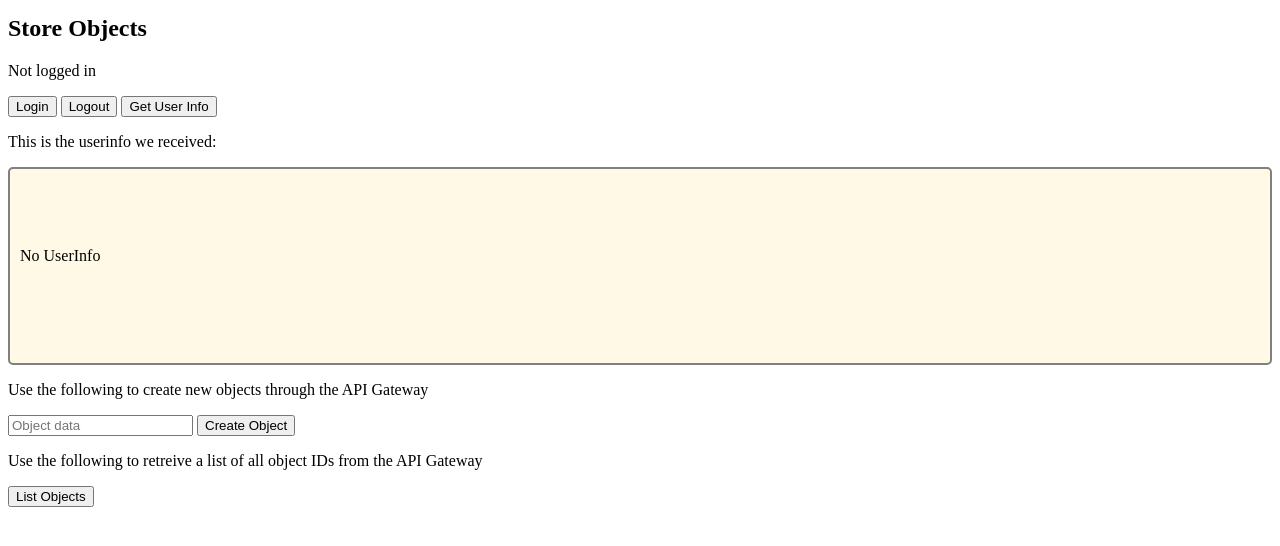
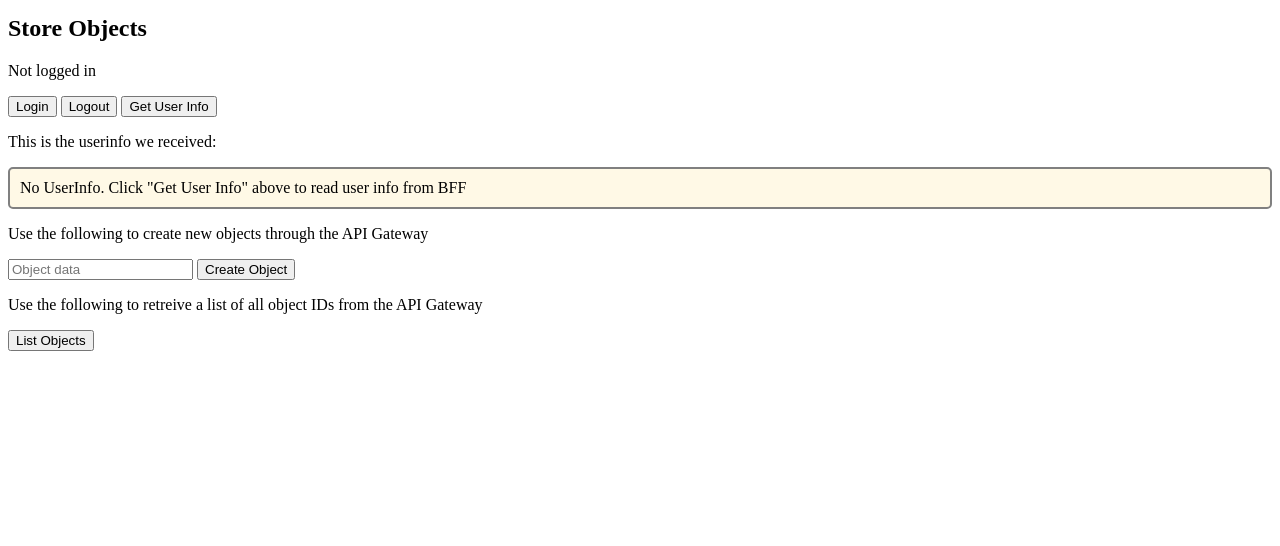
Before and after one commit to michaelvl/oidc-bff-apigw-workshop, a plain HTML site: page spa/dist/index.html in a window 1280 px wide. Shown: the part 72-618 px from the top of the page. Drawn offline with nearby package versions, Linux system fonts and the light colour scheme; no server answers.

Commit message:
Update SPA layout and text

```diff
--- a/spa/dist/index.html
+++ b/spa/dist/index.html
@@ -16,11 +16,9 @@
       <button id='doLogout'>Logout</button>
       <button id='doGetUserInfo'>Get User Info</button>
     </div>
+
     <p>This is the userinfo we received:</p>
-    <div class="framed verbatim"><p>
-        <div id="userInfo"></div>
-      </p>
-    </div>
+    <div class="framed verbatim"><div id="userInfo"></div></div>
 
     <p>Use the following to create new objects through the API Gateway</p>
     <p>
--- a/spa/dist/js/app.js
+++ b/spa/dist/js/app.js
@@ -66,7 +66,7 @@ const doBFFGetUserInfo = async () => {
     console.log('Userinfo data', data);
     if ('preferred_username' in data) {
 	$('#loginState').html('Logged in as <b>'+data['preferred_username']+'</b>');
-	$('#userInfo').html(JSON.stringify(data));
+	$('#userInfo').html(JSON.stringify(data, null, '  '));
 	//$('#loginState').html('Logged in as'+data['sub']);
     } else {
 	$('#userInfo').html('');
@@ -89,7 +89,7 @@ const doAPIListObjects = async () => {
 
 window.addEventListener('load', () => {
     $('#loginState').html('Unknown');
-    $('#userInfo').html('No UserInfo');
+    $('#userInfo').html('No UserInfo. Click "Get User Info" above to read user info from BFF');
 
     $('#doLogin').click(doBFFLogin);
     $('#doLogout').click(doBFFLogout);
```
